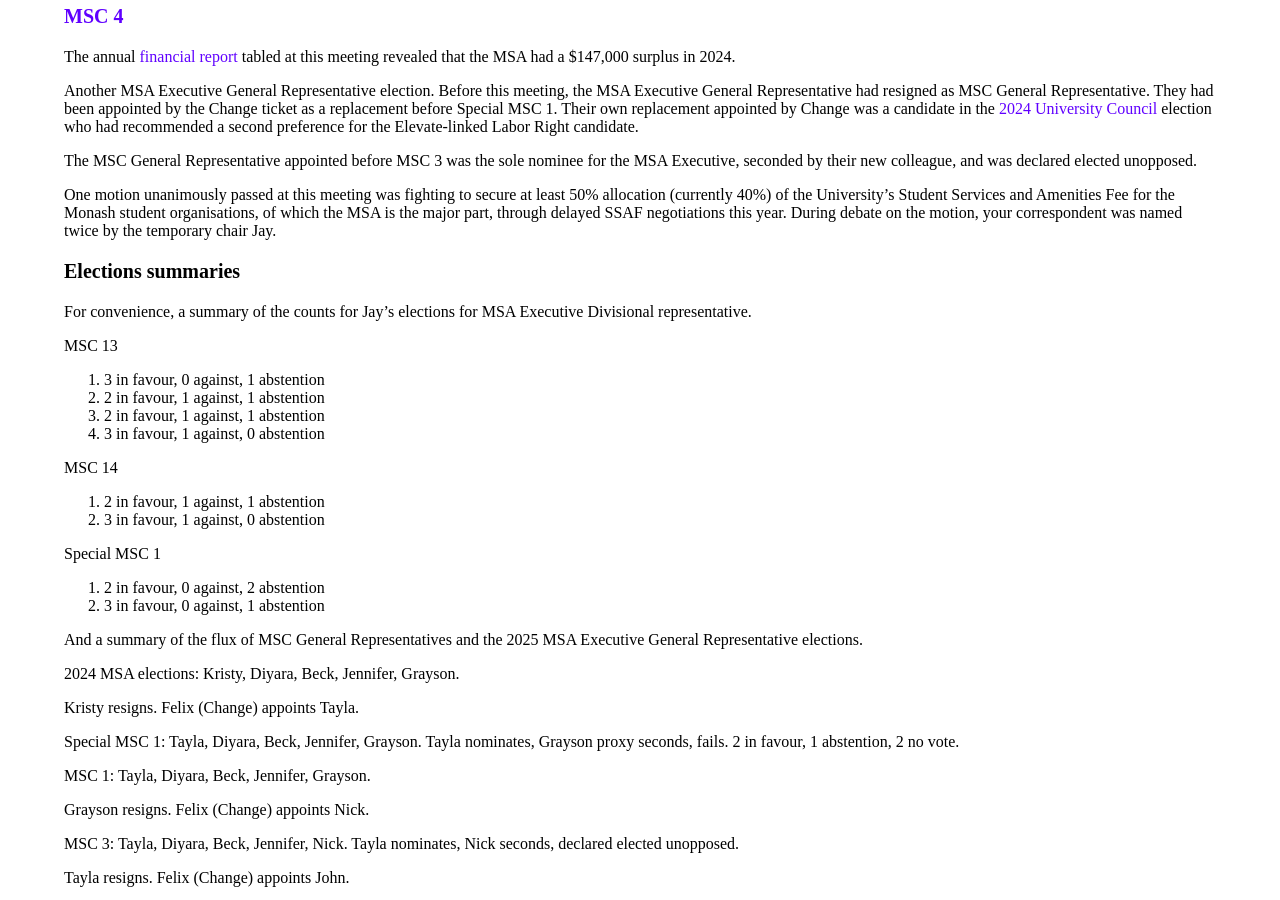
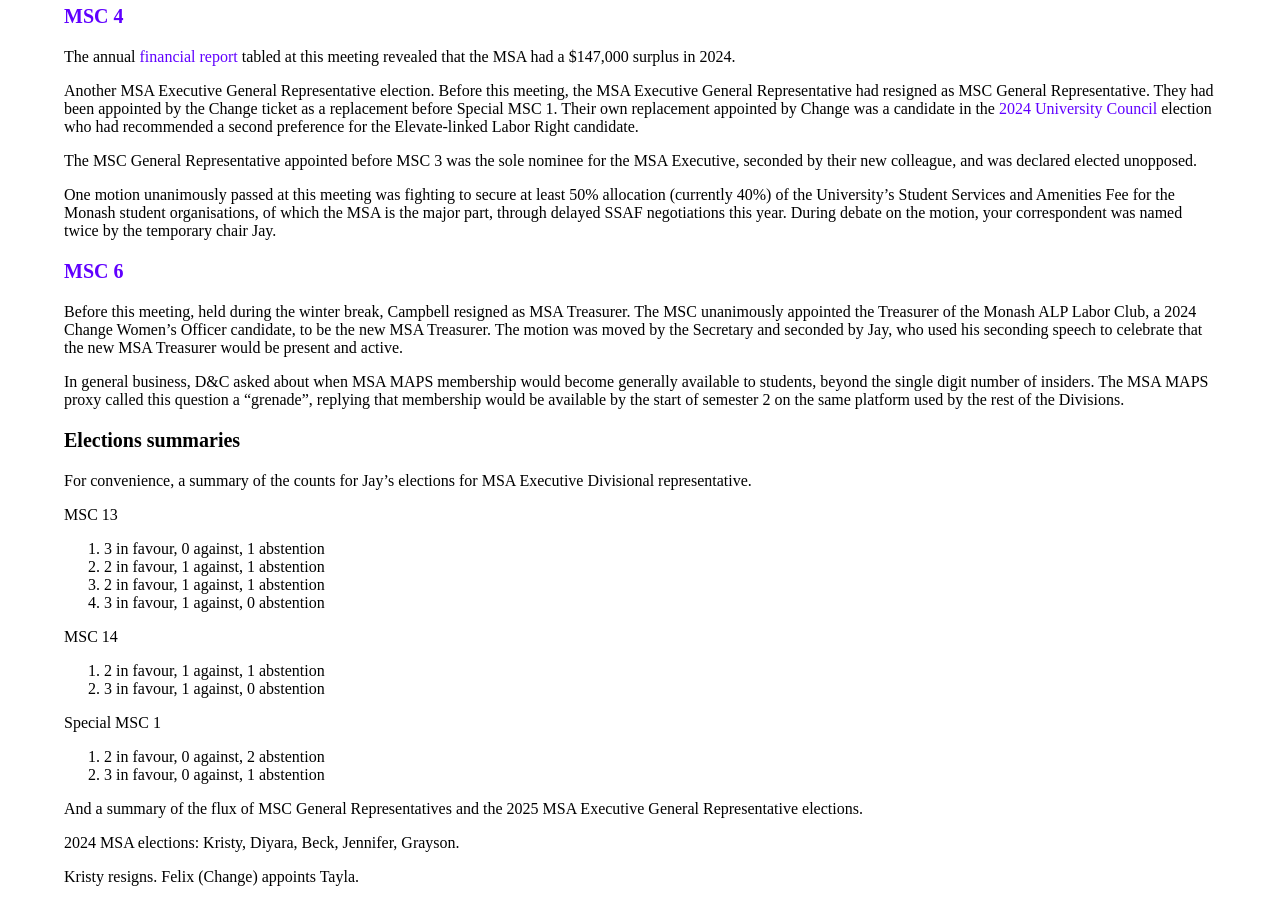
Before and after one commit to nhtnhanbn/nhtnhanbn.github.io, a Jekyll site: the page built from monash/dismissal.md, in a window 1280 px wide and 900 px high, scrolled down 8855 px. Built offline with Jekyll 4.4.1, drawn with Linux system fonts in a browser that asks for light colours; some of the changed text lies outside the part shown.

Commit message:
Update dismissal

```diff
--- a/monash/dismissal.md
+++ b/monash/dismissal.md
@@ -305,6 +305,12 @@ The MSC General Representative appointed before MSC 3 was the sole nominee for t
 
 One motion unanimously passed at this meeting was fighting to secure at least 50% allocation (currently 40%) of the University's Student Services and Amenities Fee for the Monash student organisations, of which the MSA is the major part, through delayed SSAF negotiations this year. During debate on the motion, your correspondent was named twice by the temporary chair Jay.
 
+### [MSC 6](https://drive.google.com/file/d/1KQhedowwkAawCfWdDEMeVT62fDiqOc1o/view?usp=sharing)
+
+Before this meeting, held during the winter break, Campbell resigned as MSA Treasurer. The MSC unanimously appointed the Treasurer of the Monash ALP Labor Club, a 2024 Change Women's Officer candidate, to be the new MSA Treasurer. The motion was moved by the Secretary and seconded by Jay, who used his seconding speech to celebrate that the new MSA Treasurer would be present and active.
+
+In general business, D&C asked about when MSA MAPS membership would become generally available to students, beyond the single digit number of insiders. The MSA MAPS proxy called this question a "grenade", replying that membership would be available by the start of semester 2 on the same platform used by the rest of the Divisions.
+
 ### Elections summaries
 
 For convenience, a summary of the counts for Jay's elections for MSA Executive Divisional representative.
@@ -370,3 +376,4 @@ Another thing to keep in mind is that most people do not care about what goes on
 - [MSC 1](https://lotswife.com.au/msc-1-recap/) - Angus Duske
 - [MSC 3](https://www.yumpu.com/en/document/view/70315670/lots-wife-edition-2-2025) - Angus Duske, Alessandro Papaleo, Josh Chuah
 - MSC 4 - Lot's Wife 3/2025 Angus Duske, Alessandro Papaleo, Josh Chuah
+- [MSC 6](https://twitter.com/LotsWifeMag/status/1940212305062690845) - Angus Duske
```
Also changed, not shown: other parts of monash/dismissal.md (+1 -1 lines).
